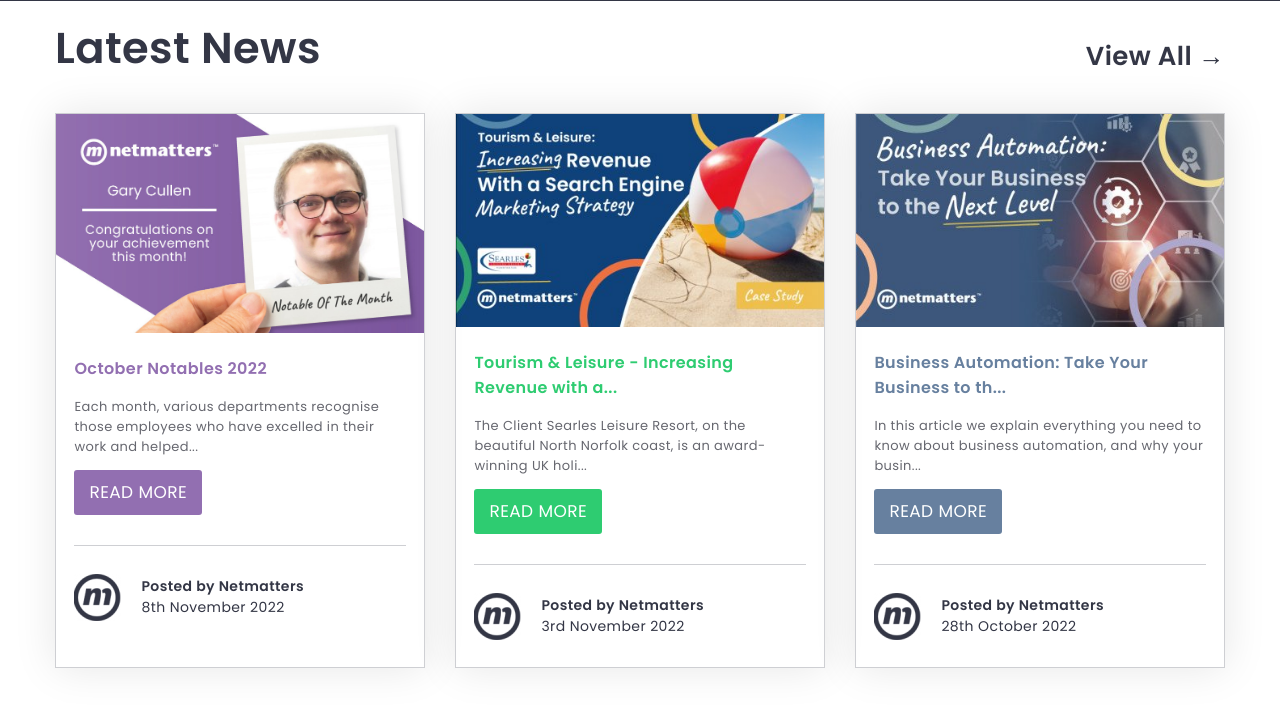
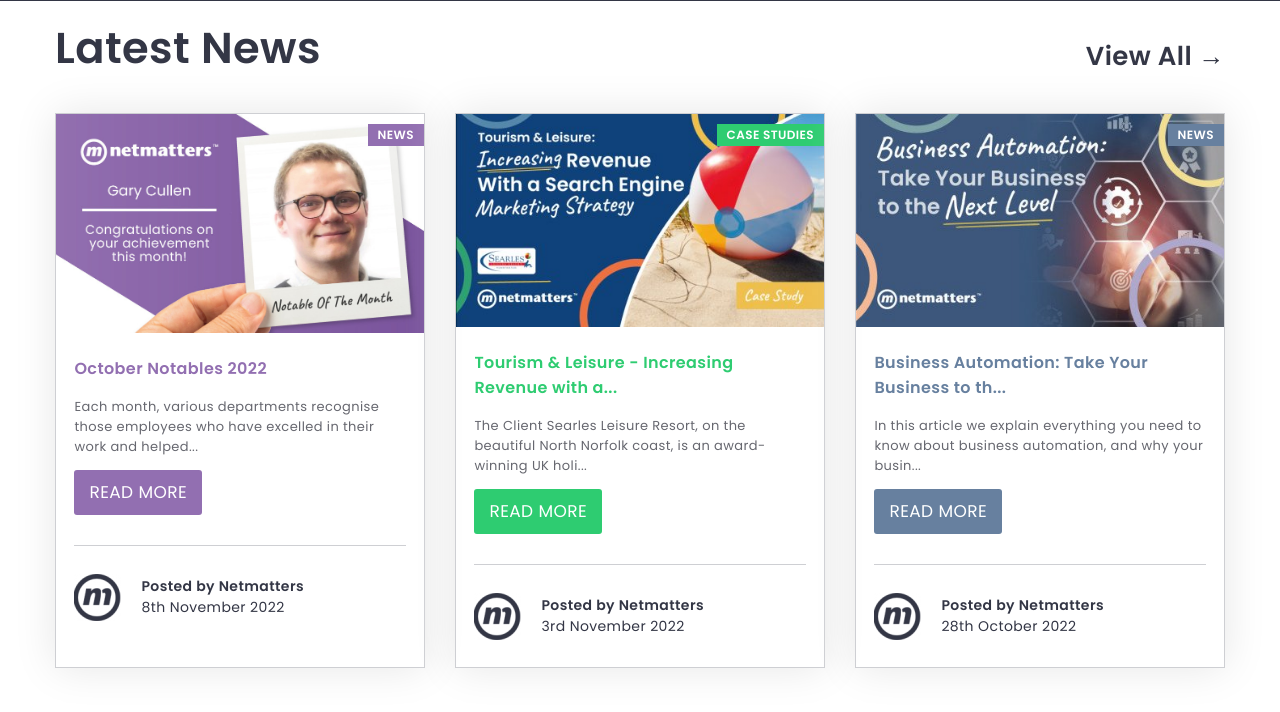
Before and after one commit to paul-roll/HTML-CSS-Reflection, a PHP site: page / in a window 1280 px wide. Shown: the part 2147-2859 px from the top of the page. Run offline with PHP 8.4, Linux system fonts and the light colour scheme; some libraries are stand-ins or nearby versions.

Commit message:
Fixes #15 Added top right tag to news items

```diff
--- a/css/stylesheet.css
+++ b/css/stylesheet.css
@@ -1625,7 +1625,7 @@ nav li > ul :last-child {
 @media (min-width: 1260px) {
   /* line 48, ../../Users/paulr/Desktop/Netmatters/HTML & CSS Reflection/scss/3.layout/_news.scss */
   .news .flex-container > div:last-of-type {
-    display: inherit;
+    display: block;
   }
 }
 
@@ -1635,9 +1635,27 @@ nav li > ul :last-child {
   margin-top: 15px;
   margin-bottom: 30px;
   box-shadow: 0 0 40px #e6e6e6;
-}
-
-/* line 61, ../../Users/paulr/Desktop/Netmatters/HTML & CSS Reflection/scss/3.layout/_news.scss */
+  position: relative;
+}
+
+/* line 62, ../../Users/paulr/Desktop/Netmatters/HTML & CSS Reflection/scss/3.layout/_news.scss */
+.news .newstag {
+  text-transform: uppercase;
+  position: absolute;
+  top: 10px;
+  right: 0;
+  padding: 2px 10px;
+  font-size: 12px;
+  font-weight: 600;
+  color: #FFFFFF;
+}
+
+/* line 71, ../../Users/paulr/Desktop/Netmatters/HTML & CSS Reflection/scss/3.layout/_news.scss */
+.news .newstag:hover {
+  text-decoration: underline;
+}
+
+/* line 76, ../../Users/paulr/Desktop/Netmatters/HTML & CSS Reflection/scss/3.layout/_news.scss */
 .news h1 {
   margin: 0;
   font-size: 43.2px;
@@ -1645,13 +1663,13 @@ nav li > ul :last-child {
 }
 
 @media (min-width: 768px) {
-  /* line 61, ../../Users/paulr/Desktop/Netmatters/HTML & CSS Reflection/scss/3.layout/_news.scss */
+  /* line 76, ../../Users/paulr/Desktop/Netmatters/HTML & CSS Reflection/scss/3.layout/_news.scss */
   .news h1 {
     float: left;
   }
 }
 
-/* line 70, ../../Users/paulr/Desktop/Netmatters/HTML & CSS Reflection/scss/3.layout/_news.scss */
+/* line 85, ../../Users/paulr/Desktop/Netmatters/HTML & CSS Reflection/scss/3.layout/_news.scss */
 .news h2 {
   font-size: 26px;
   font-weight: 600;
@@ -1659,24 +1677,24 @@ nav li > ul :last-child {
 }
 
 @media (min-width: 768px) {
-  /* line 70, ../../Users/paulr/Desktop/Netmatters/HTML & CSS Reflection/scss/3.layout/_news.scss */
+  /* line 85, ../../Users/paulr/Desktop/Netmatters/HTML & CSS Reflection/scss/3.layout/_news.scss */
   .news h2 {
     text-align: right;
   }
 }
 
-/* line 79, ../../Users/paulr/Desktop/Netmatters/HTML & CSS Reflection/scss/3.layout/_news.scss */
+/* line 94, ../../Users/paulr/Desktop/Netmatters/HTML & CSS Reflection/scss/3.layout/_news.scss */
 .news h3 {
   font-size: 16px;
 }
 
-/* line 83, ../../Users/paulr/Desktop/Netmatters/HTML & CSS Reflection/scss/3.layout/_news.scss */
+/* line 98, ../../Users/paulr/Desktop/Netmatters/HTML & CSS Reflection/scss/3.layout/_news.scss */
 .news p {
   font-size: 13px;
   color: #66676f;
 }
 
-/* line 90, ../../Users/paulr/Desktop/Netmatters/HTML & CSS Reflection/scss/3.layout/_news.scss */
+/* line 105, ../../Users/paulr/Desktop/Netmatters/HTML & CSS Reflection/scss/3.layout/_news.scss */
 .news .bespoke-software .button {
   display: inline-block;
   font-size: 17px;
@@ -1689,12 +1707,17 @@ nav li > ul :last-child {
   text-transform: uppercase;
 }
 
-/* line 93, ../../Users/paulr/Desktop/Netmatters/HTML & CSS Reflection/scss/3.layout/_news.scss */
+/* line 108, ../../Users/paulr/Desktop/Netmatters/HTML & CSS Reflection/scss/3.layout/_news.scss */
 .news .bespoke-software h3 {
   color: #67809F;
 }
 
-/* line 90, ../../Users/paulr/Desktop/Netmatters/HTML & CSS Reflection/scss/3.layout/_news.scss */
+/* line 111, ../../Users/paulr/Desktop/Netmatters/HTML & CSS Reflection/scss/3.layout/_news.scss */
+.news .bespoke-software .newstag {
+  background-color: #67809F;
+}
+
+/* line 105, ../../Users/paulr/Desktop/Netmatters/HTML & CSS Reflection/scss/3.layout/_news.scss */
 .news .it-support .button {
   display: inline-block;
   font-size: 17px;
@@ -1707,12 +1730,17 @@ nav li > ul :last-child {
   text-transform: uppercase;
 }
 
-/* line 93, ../../Users/paulr/Desktop/Netmatters/HTML & CSS Reflection/scss/3.layout/_news.scss */
+/* line 108, ../../Users/paulr/Desktop/Netmatters/HTML & CSS Reflection/scss/3.layout/_news.scss */
 .news .it-support h3 {
   color: #4183D7;
 }
 
-/* line 90, ../../Users/paulr/Desktop/Netmatters/HTML & CSS Reflection/scss/3.layout/_news.scss */
+/* line 111, ../../Users/paulr/Desktop/Netmatters/HTML & CSS Reflection/scss/3.layout/_news.scss */
+.news .it-support .newstag {
+  background-color: #4183D7;
+}
+
+/* line 105, ../../Users/paulr/Desktop/Netmatters/HTML & CSS Reflection/scss/3.layout/_news.scss */
 .news .digital-marketing .button {
   display: inline-block;
   font-size: 17px;
@@ -1725,12 +1753,17 @@ nav li > ul :last-child {
   text-transform: uppercase;
 }
 
-/* line 93, ../../Users/paulr/Desktop/Netmatters/HTML & CSS Reflection/scss/3.layout/_news.scss */
+/* line 108, ../../Users/paulr/Desktop/Netmatters/HTML & CSS Reflection/scss/3.layout/_news.scss */
 .news .digital-marketing h3 {
   color: #2ECC71;
 }
 
-/* line 90, ../../Users/paulr/Desktop/Netmatters/HTML & CSS Reflection/scss/3.layout/_news.scss */
+/* line 111, ../../Users/paulr/Desktop/Netmatters/HTML & CSS Reflection/scss/3.layout/_news.scss */
+.news .digital-marketing .newstag {
+  background-color: #2ECC71;
+}
+
+/* line 105, ../../Users/paulr/Desktop/Netmatters/HTML & CSS Reflection/scss/3.layout/_news.scss */
 .news .telecoms-services .button {
   display: inline-block;
   font-size: 17px;
@@ -1743,12 +1776,17 @@ nav li > ul :last-child {
   text-transform: uppercase;
 }
 
-/* line 93, ../../Users/paulr/Desktop/Netmatters/HTML & CSS Reflection/scss/3.layout/_news.scss */
+/* line 108, ../../Users/paulr/Desktop/Netmatters/HTML & CSS Reflection/scss/3.layout/_news.scss */
 .news .telecoms-services h3 {
   color: #D64541;
 }
 
-/* line 90, ../../Users/paulr/Desktop/Netmatters/HTML & CSS Reflection/scss/3.layout/_news.scss */
+/* line 111, ../../Users/paulr/Desktop/Netmatters/HTML & CSS Reflection/scss/3.layout/_news.scss */
+.news .telecoms-services .newstag {
+  background-color: #D64541;
+}
+
+/* line 105, ../../Users/paulr/Desktop/Netmatters/HTML & CSS Reflection/scss/3.layout/_news.scss */
 .news .web-design .button {
   display: inline-block;
   font-size: 17px;
@@ -1761,12 +1799,17 @@ nav li > ul :last-child {
   text-transform: uppercase;
 }
 
-/* line 93, ../../Users/paulr/Desktop/Netmatters/HTML & CSS Reflection/scss/3.layout/_news.scss */
+/* line 108, ../../Users/paulr/Desktop/Netmatters/HTML & CSS Reflection/scss/3.layout/_news.scss */
 .news .web-design h3 {
   color: #926FB1;
 }
 
-/* line 90, ../../Users/paulr/Desktop/Netmatters/HTML & CSS Reflection/scss/3.layout/_news.scss */
+/* line 111, ../../Users/paulr/Desktop/Netmatters/HTML & CSS Reflection/scss/3.layout/_news.scss */
+.news .web-design .newstag {
+  background-color: #926FB1;
+}
+
+/* line 105, ../../Users/paulr/Desktop/Netmatters/HTML & CSS Reflection/scss/3.layout/_news.scss */
 .news .cyber-security .button {
   display: inline-block;
   font-size: 17px;
@@ -1779,12 +1822,17 @@ nav li > ul :last-child {
   text-transform: uppercase;
 }
 
-/* line 93, ../../Users/paulr/Desktop/Netmatters/HTML & CSS Reflection/scss/3.layout/_news.scss */
+/* line 108, ../../Users/paulr/Desktop/Netmatters/HTML & CSS Reflection/scss/3.layout/_news.scss */
 .news .cyber-security h3 {
   color: #F62459;
 }
 
-/* line 90, ../../Users/paulr/Desktop/Netmatters/HTML & CSS Reflection/scss/3.layout/_news.scss */
+/* line 111, ../../Users/paulr/Desktop/Netmatters/HTML & CSS Reflection/scss/3.layout/_news.scss */
+.news .cyber-security .newstag {
+  background-color: #F62459;
+}
+
+/* line 105, ../../Users/paulr/Desktop/Netmatters/HTML & CSS Reflection/scss/3.layout/_news.scss */
 .news .developer-course .button {
   display: inline-block;
   font-size: 17px;
@@ -1797,12 +1845,17 @@ nav li > ul :last-child {
   text-transform: uppercase;
 }
 
-/* line 93, ../../Users/paulr/Desktop/Netmatters/HTML & CSS Reflection/scss/3.layout/_news.scss */
+/* line 108, ../../Users/paulr/Desktop/Netmatters/HTML & CSS Reflection/scss/3.layout/_news.scss */
 .news .developer-course h3 {
   color: #CE4125;
 }
 
-/* line 99, ../../Users/paulr/Desktop/Netmatters/HTML & CSS Reflection/scss/3.layout/_news.scss */
+/* line 111, ../../Users/paulr/Desktop/Netmatters/HTML & CSS Reflection/scss/3.layout/_news.scss */
+.news .developer-course .newstag {
+  background-color: #CE4125;
+}
+
+/* line 117, ../../Users/paulr/Desktop/Netmatters/HTML & CSS Reflection/scss/3.layout/_news.scss */
 .news a:hover {
   text-decoration: none;
 }
--- a/index.html
+++ b/index.html
@@ -304,6 +304,7 @@
 
               <div class="news-item web-design"><a href="#">
                 <img class="news-image" src="img/news1.jpg">
+                <a href="#" class="newstag">News</a>
                 <div class="wrapper90pc">
                   <h3>October Notables 2022</h3>
                   <p>Each month, various departments recognise those employees who have excelled in their work and helped...</p>
@@ -320,6 +321,7 @@
 
               <div class="news-item digital-marketing"><a href="#">
                 <img class="news-image" src="img/news2.jpg">
+                <a href="#" class="newstag">Case Studies</a>
                 <div class="wrapper90pc">
                   <h3>Tourism & Leisure - Increasing Revenue with a...</h3>
                   <p>The Client Searles Leisure Resort, on the beautiful North Norfolk coast, is an award-winning UK holi...</p>
@@ -336,6 +338,7 @@
 
               <div class="news-item bespoke-software"><a href="#">
                 <img class="news-image" src="img/news3.jpg">
+                <a href="#" class="newstag">News</a>
                 <div class="wrapper90pc">
                   <h3>Business Automation: Take Your Business to th...</h3>
                   <p>In this article we explain everything you need to know about business automation, and why your busin...</p>
--- a/scss/3.layout/_news.scss
+++ b/scss/3.layout/_news.scss
@@ -46,7 +46,7 @@
         }
         @media (min-width: $breakpoint-lg) {
             > div:last-of-type {
-                display: inherit;
+                display: block;
             }
         }
     }
@@ -56,6 +56,21 @@
         margin-top: 15px;
         margin-bottom: 30px;
         box-shadow:0 0 40px darken(white, 10%);
+        position: relative;
+    }
+
+    .newstag {
+        text-transform: uppercase;
+        position: absolute;
+        top: 10px;
+        right: 0;
+        padding: 2px 10px;
+        font-size: 12px;
+        font-weight: 600;
+        color: $color-white;
+        &:hover {
+            text-decoration: underline;
+        }
     }
 
     h1 {
@@ -93,6 +108,9 @@
             h3 {
                 color: map-get($icon-colors, $class);
             }
+            .newstag {
+                background-color: map-get($icon-colors, $class);
+            }
         }
     }
 
```
Also changed, not shown: 1 other file.
